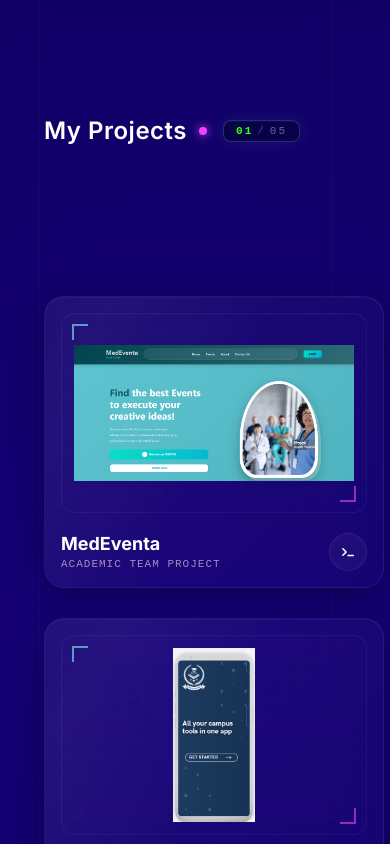
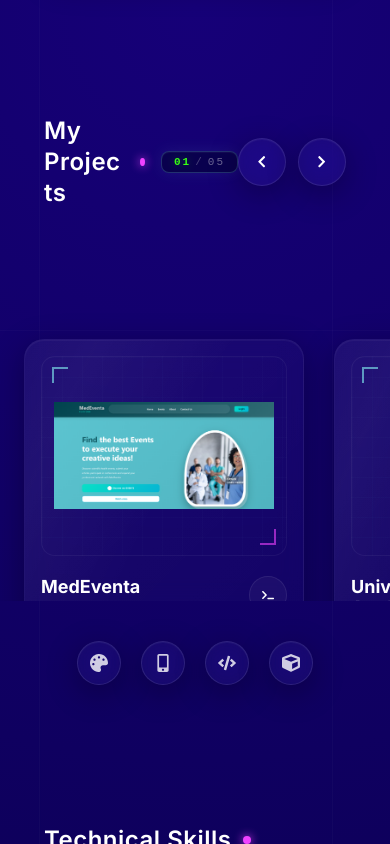
Before and after one commit to KettabAya/Portfolio-Tesnim, a React (Vite) app: page / in a window 390 px wide. Shown: the part 3200-4044 px from the top of the page. Built offline with nearby package versions, Linux system fonts and the light colour scheme; a web font is replaced by a local one.

Commit message:
Revert "Convert the project carousel into a fully responsive CSS grid to eliminate horizontal scrolling entirely"
This reverts commit 8b814f2917941ea7a841b20bec89e55879f6996b.

```diff
--- a/src/App.jsx
+++ b/src/App.jsx
@@ -815,7 +815,14 @@ function App() {
                 <span className="total-index">0{filteredProjects.length}</span>
               </div>
             </div>
-            <div style={{ display: 'none' }}></div>
+            <div style={{ display: 'flex', gap: '12px' }}>
+              <button className="nav-arrow glass-element" onClick={() => scrollCarousel('left')} aria-label="Scroll Left">
+                <FaChevronLeft />
+              </button>
+              <button className="nav-arrow glass-element" onClick={() => scrollCarousel('right')} aria-label="Scroll Right">
+                <FaChevronRight />
+              </button>
+            </div>
           </div>
 
           <div className="carousel-outer">
--- a/src/index.css
+++ b/src/index.css
@@ -710,23 +710,36 @@ body {
 
 /* Carousel layout */
 .carousel-outer {
-  width: 100%;
-  padding: 20px 0;
+  position: relative;
+  display: flex;
+  align-items: center;
+  width: 100vw;
+  left: 50%;
+  right: 50%;
+  margin-left: -50vw;
+  margin-right: -50vw;
 }
 .carousel-viewport {
-  width: 100%;
-  overflow: visible;
-}
+  flex: 1;
+  overflow-x: auto;
+  scroll-behavior: smooth;
+  scrollbar-width: none;
+  /* padding removed from viewport so it doesn't clip */
+}
+
+.carousel-viewport::-webkit-scrollbar {
+  display: none; /* Hide chrome scrollbar */
+}
+
 .carousel-track {
-  display: grid;
-  grid-template-columns: repeat(auto-fill, minmax(340px, 1fr));
+  display: flex;
   gap: 30px;
-  padding: 10px 0;
+  padding: 10px 24px 10px max(24px, calc(50vw - 600px + 24px));
 }
 
 /* Project cards */
 .project-card {
-  width: 100%;
+  flex: 0 0 340px;
   border-radius: 20px;
   padding: 16px;
   display: flex;
@@ -1128,7 +1141,7 @@ body {
   }
 
   .project-card {
-    width: 100%;
+    flex: 0 0 280px;
   }
 
   .project-image-box {
@@ -3585,7 +3598,9 @@ body {
   }
 
   /* Project Cards */
-
+  .carousel-track {
+    grid-template-columns: 1fr;
+  }
 
   /* Skills Grid */
   .skills-grid {
```
